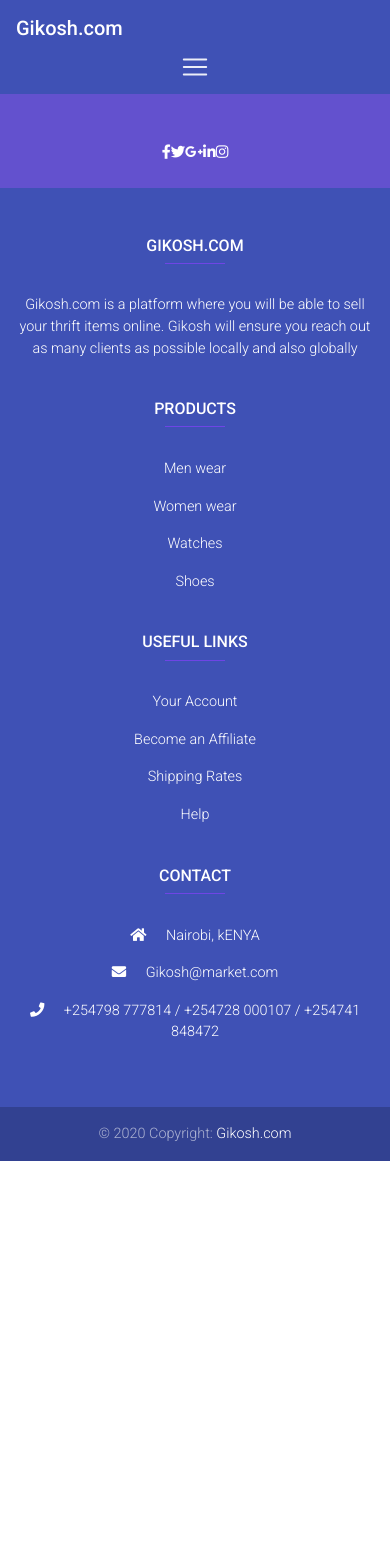
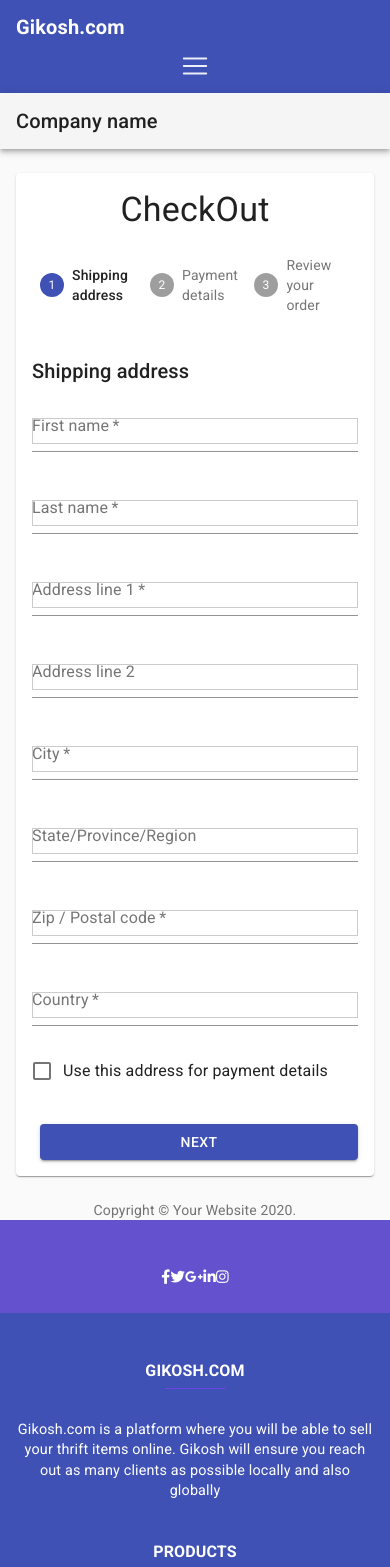
Before and after one commit to collinskoech11/DscEcommerceProject, a React (Create React App) app in the folder GikombaOnline/gikomba-store/: page /checkOut in a window 390 px wide. Shown: the top 1567 px of the page. Before the commit the page ends 1161 px from the top, so only its background shows below. Built offline with nearby package versions, Linux system fonts and the light colour scheme.

Commit message:
checkout update

```diff
--- a/GikombaOnline/gikomba-store/src/App.js
+++ b/GikombaOnline/gikomba-store/src/App.js
@@ -16,6 +16,7 @@
 import WomensWear from './pages/productsPage/WomensWear';
 import WomensProductScreen from './pages/productsPage/productscreens/WomensProductScreen';
 import SignUp from './pages/SignUp';
+import CheckOut from './pages/Checkout/CheckOut';
 
 
 function App() {
@@ -27,7 +28,7 @@
      <Route path="/AboutPage" component={AboutPage}/>
      <Route path="/ContactUs" component={ContactUs}/>
      <Route path="/Location" component={Location}/>
-
+     <Route path="/checkOut" component={CheckOut}/>
 
 
      {/*Products links*/}
--- /dev/null
+++ b/GikombaOnline/gikomba-store/src/pages/Checkout/AddressForm.js
@@ -0,0 +1,96 @@
+import React from 'react';
+import Grid from '@material-ui/core/Grid';
+import Typography from '@material-ui/core/Typography';
+import TextField from '@material-ui/core/TextField';
+import FormControlLabel from '@material-ui/core/FormControlLabel';
+import Checkbox from '@material-ui/core/Checkbox';
+
+export default function AddressForm() {
+  return (
+    <React.Fragment>
+      <Typography variant="h6" gutterBottom>
+        Shipping address
+      </Typography>
+      <Grid container spacing={3}>
+        <Grid item xs={12} sm={6}>
+          <TextField
+            required
+            id="firstName"
+            name="firstName"
+            label="First name"
+            fullWidth
+            autoComplete="given-name"
+          />
+        </Grid>
+        <Grid item xs={12} sm={6}>
+          <TextField
+            required
+            id="lastName"
+            name="lastName"
+            label="Last name"
+            fullWidth
+            autoComplete="family-name"
+          />
+        </Grid>
+        <Grid item xs={12}>
+          <TextField
+            required
+            id="address1"
+            name="address1"
+            label="Address line 1"
+            fullWidth
+            autoComplete="shipping address-line1"
+          />
+        </Grid>
+        <Grid item xs={12}>
+          <TextField
+            id="address2"
+            name="address2"
+            label="Address line 2"
+            fullWidth
+            autoComplete="shipping address-line2"
+          />
+        </Grid>
+        <Grid item xs={12} sm={6}>
+          <TextField
+            required
+            id="city"
+            name="city"
+            label="City"
+            fullWidth
+            autoComplete="shipping address-level2"
+          />
+        </Grid>
+        <Grid item xs={12} sm={6}>
+          <TextField id="state" name="state" label="State/Province/Region" fullWidth />
+        </Grid>
+        <Grid item xs={12} sm={6}>
+          <TextField
+            required
+            id="zip"
+            name="zip"
+            label="Zip / Postal code"
+            fullWidth
+            autoComplete="shipping postal-code"
+          />
+        </Grid>
+        <Grid item xs={12} sm={6}>
+          <TextField
+            required
+            id="country"
+            name="country"
+            label="Country"
+            fullWidth
+            autoComplete="shipping country"
+          />
+        </Grid>
+        <Grid item xs={12}>
+          <FormControlLabel
+            control={<Checkbox color="secondary" name="saveAddress" value="yes" />}
+            label="Use this address for payment details"
+          />
+        </Grid>
+      </Grid>
+    </React.Fragment>
+  );
+}
--- /dev/null
+++ b/GikombaOnline/gikomba-store/src/pages/Checkout/CheckOut.js
@@ -0,0 +1,153 @@
+import React from 'react';
+import { makeStyles } from '@material-ui/core/styles';
+import CssBaseline from '@material-ui/core/CssBaseline';
+import AppBar from '@material-ui/core/AppBar';
+import Toolbar from '@material-ui/core/Toolbar';
+import Paper from '@material-ui/core/Paper';
+import Stepper from '@material-ui/core/Stepper';
+import Step from '@material-ui/core/Step';
+import StepLabel from '@material-ui/core/StepLabel';
+import Button from '@material-ui/core/Button';
+import Link from '@material-ui/core/Link';
+import Typography from '@material-ui/core/Typography';
+import AddressForm from './AddressForm';
+import PaymentForm from './PaymentForm';
+import Review from './Review';
+
+function Copyright() {
+  return (
+    <Typography variant="body2" color="textSecondary" align="center">
+      {'Copyright © '}
+      <Link color="inherit" href="https://material-ui.com/">
+        Your Website
+      </Link>{' '}
+      {new Date().getFullYear()}
+      {'.'}
+    </Typography>
+  );
+}
+
+const useStyles = makeStyles((theme) => ({
+  appBar: {
+    position: 'relative',
+  },
+  layout: {
+    width: 'auto',
+    marginLeft: theme.spacing(2),
+    marginRight: theme.spacing(2),
+    [theme.breakpoints.up(600 + theme.spacing(2) * 2)]: {
+      width: 600,
+      marginLeft: 'auto',
+      marginRight: 'auto',
+    },
+  },
+  paper: {
+    marginTop: theme.spacing(3),
+    marginBottom: theme.spacing(3),
+    padding: theme.spacing(2),
+    [theme.breakpoints.up(600 + theme.spacing(3) * 2)]: {
+      marginTop: theme.spacing(6),
+      marginBottom: theme.spacing(6),
+      padding: theme.spacing(3),
+    },
+  },
+  stepper: {
+    padding: theme.spacing(3, 0, 5),
+  },
+  buttons: {
+    display: 'flex',
+    justifyContent: 'flex-end',
+  },
+  button: {
+    marginTop: theme.spacing(3),
+    marginLeft: theme.spacing(1),
+  },
+}));
+
+const steps = ['Shipping address', 'Payment details', 'Review your order'];
+
+function getStepContent(step) {
+  switch (step) {
+    case 0:
+      return <AddressForm />;
+    case 1:
+      return <PaymentForm />;
+    case 2:
+      return <Review />;
+    default:
+      throw new Error('Unknown step');
+  }
+}
+
+export default function CheckOut() {
+  const classes = useStyles();
+  const [activeStep, setActiveStep] = React.useState(0);
+
+  const handleNext = () => {
+    setActiveStep(activeStep + 1);
+  };
+
+  const handleBack = () => {
+    setActiveStep(activeStep - 1);
+  };
+
+  return (
+    <React.Fragment>
+      <CssBaseline />
+      <AppBar position="absolute" color="default" className={classes.appBar}>
+        <Toolbar>
+          <Typography variant="h6" color="inherit" noWrap>
+            Company name
+          </Typography>
+        </Toolbar>
+      </AppBar>
+      <main className={classes.layout}>
+        <Paper className={classes.paper}>
+          <Typography component="h1" variant="h4" align="center">
+            CheckOut
+          </Typography>
+          <Stepper activeStep={activeStep} className={classes.stepper}>
+            {steps.map((label) => (
+              <Step key={label}>
+                <StepLabel>{label}</StepLabel>
+              </Step>
+            ))}
+          </Stepper>
+          <React.Fragment>
+            {activeStep === steps.length ? (
+              <React.Fragment>
+                <Typography variant="h5" gutterBottom>
+                  Thank you for your order.
+                </Typography>
+                <Typography variant="subtitle1">
+                  Your order number is #2001539. We have emailed your order confirmation, and will
+                  send you an update when your order has shipped.
+                </Typography>
+              </React.Fragment>
+            ) : (
+              <React.Fragment>
+                {getStepContent(activeStep)}
+                <div className={classes.buttons}>
+                  {activeStep !== 0 && (
+                    <Button onClick={handleBack} className={classes.button}>
+                      Back
+                    </Button>
+                  )}
+                  <Button
+                    variant="contained"
+                    color="primary"
+                    onClick={handleNext}
+                    className={classes.button}
+                  >
+                    {activeStep === steps.length - 1 ? 'Place order' : 'Next'}
+                  </Button>
+                </div>
+              </React.Fragment>
+            )}
+          </React.Fragment>
+        </Paper>
+        <Copyright />
+      </main>
+    </React.Fragment>
+  );
+}
--- /dev/null
+++ b/GikombaOnline/gikomba-store/src/pages/Checkout/PaymentForm.js
@@ -0,0 +1,49 @@
+import React from 'react';
+import Typography from '@material-ui/core/Typography';
+import Grid from '@material-ui/core/Grid';
+import TextField from '@material-ui/core/TextField';
+import FormControlLabel from '@material-ui/core/FormControlLabel';
+import Checkbox from '@material-ui/core/Checkbox';
+
+export default function PaymentForm() {
+  return (
+    <React.Fragment>
+      <Typography variant="h6" gutterBottom>
+        Payment method
+      </Typography>
+      <Grid container spacing={3}>
+        <Grid item xs={12} md={6}>
+          <TextField required id="cardName" label="Name on card" fullWidth autoComplete="cc-name" />
+        </Grid>
+        <Grid item xs={12} md={6}>
+          <TextField
+            required
+            id="cardNumber"
+            label="Card number"
+            fullWidth
+            autoComplete="cc-number"
+          />
+        </Grid>
+        <Grid item xs={12} md={6}>
+          <TextField required id="expDate" label="Expiry date" fullWidth autoComplete="cc-exp" />
+        </Grid>
+        <Grid item xs={12} md={6}>
+          <TextField
+            required
+            id="cvv"
+            label="CVV"
+            helperText="Last three digits on signature strip"
+            fullWidth
+            autoComplete="cc-csc"
+          />
+        </Grid>
+        <Grid item xs={12}>
+          <FormControlLabel
+            control={<Checkbox color="secondary" name="saveCard" value="yes" />}
+            label="Remember credit card details for next time"
+          />
+        </Grid>
+      </Grid>
+    </React.Fragment>
+  );
+}
```
Also changed, not shown: GikombaOnline/gikomba-store/src/pages/CheckOutPage.js (deleted, +0 -10 lines).
